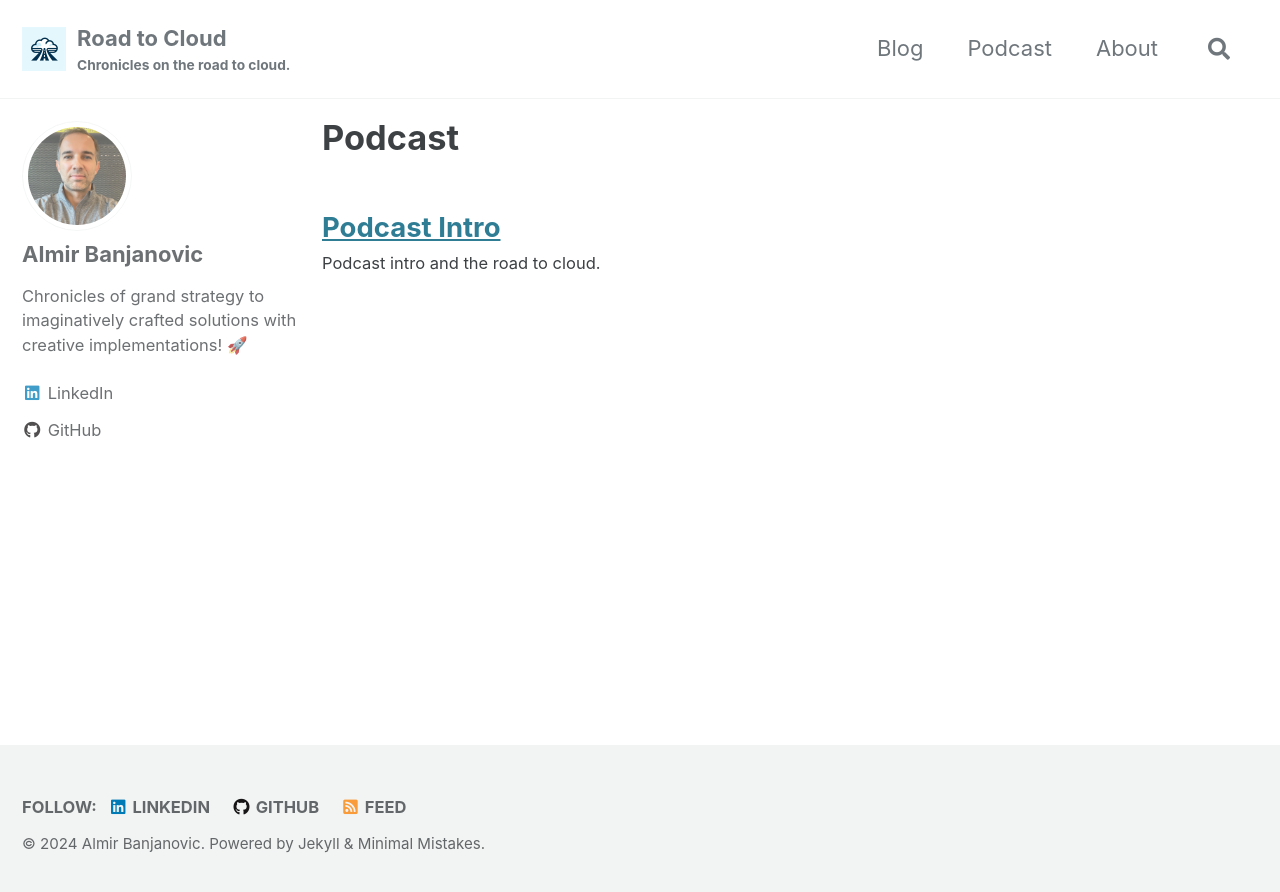
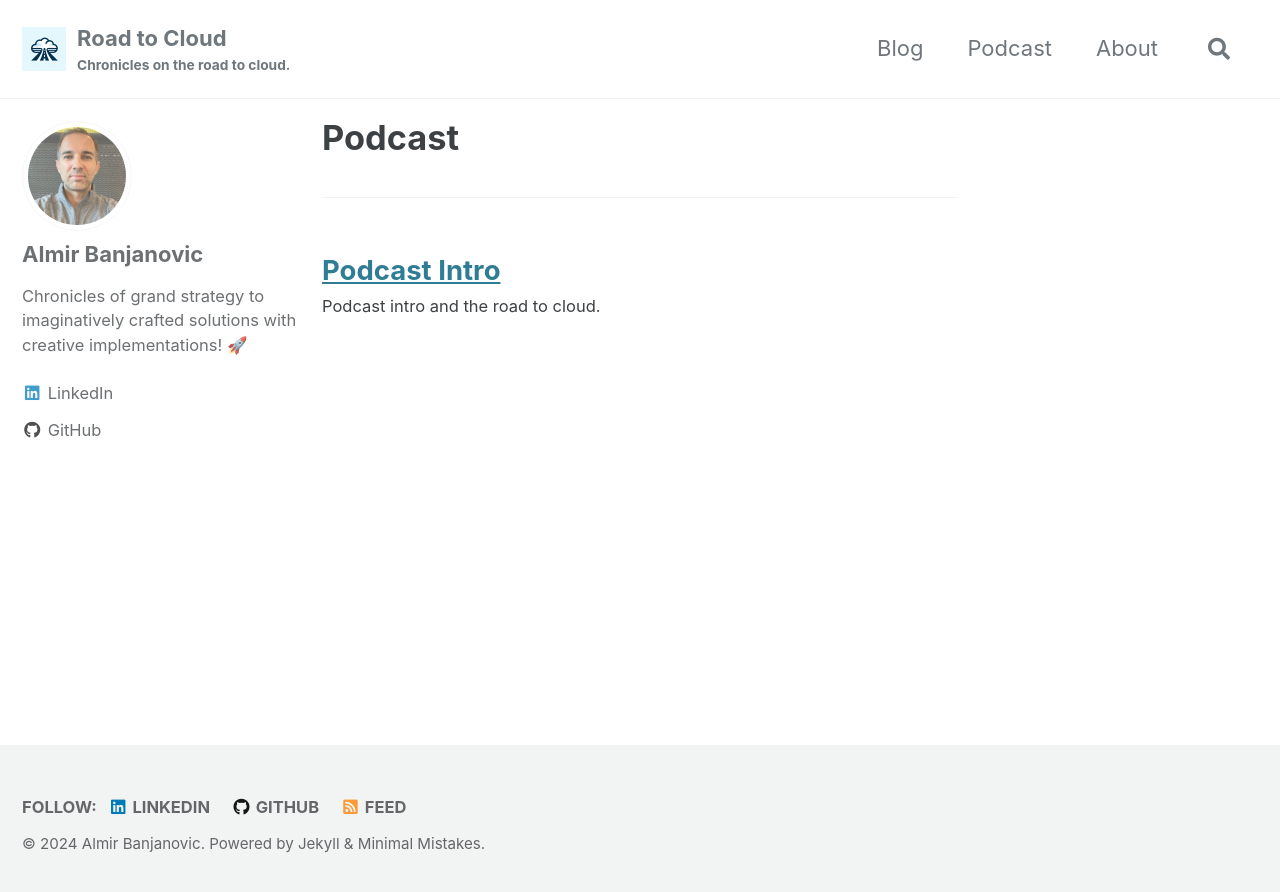
Before and after one commit to almirbanjanovic/roadtocloud.github.io, a Jekyll site: the page built from _pages/podcast.md, in a window 1280 px wide. Shown: the top 892 px of the page. Built offline with Jekyll 4.4.1, drawn with Linux system fonts in a browser that asks for light colours; cached includes are drawn as plain includes.

Commit message:
Update collection.html

```diff
--- a/_layouts/collection.html
+++ b/_layouts/collection.html
@@ -4,6 +4,8 @@ layout: archive
 
 {{ content }}
 
+<h3 class="archive__subtitle"></h3>
+
 {% assign entries_layout = page.entries_layout | default: 'list' %}
 <div class="entries-{{ entries_layout }}">
   {% include documents-collection.html collection=page.collection sort_by=page.sort_by sort_order=page.sort_order type=entries_layout %}
```
